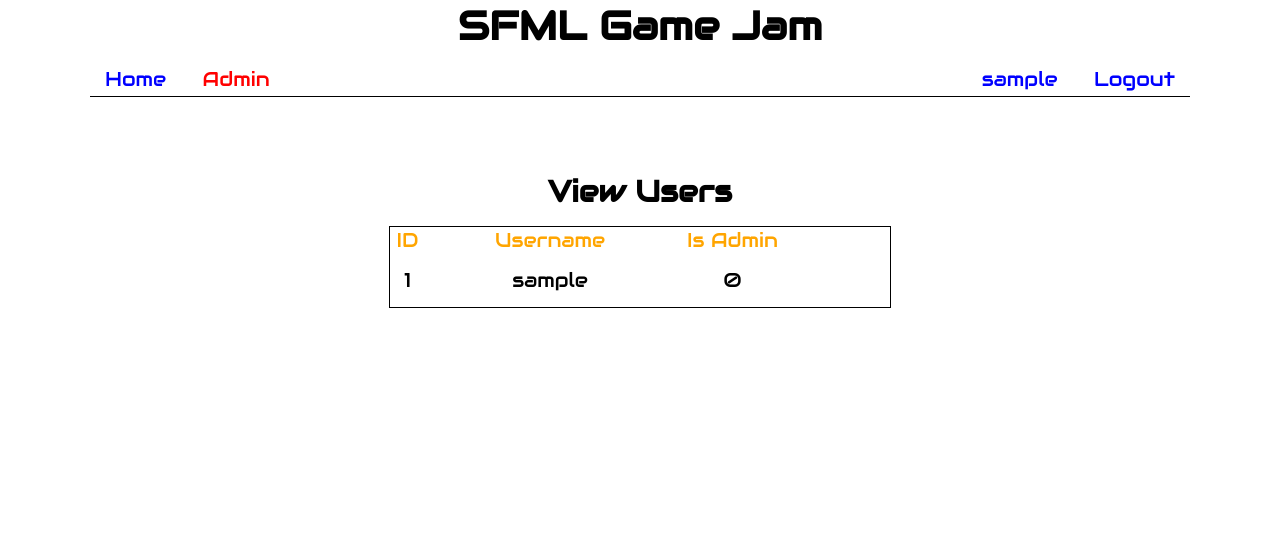
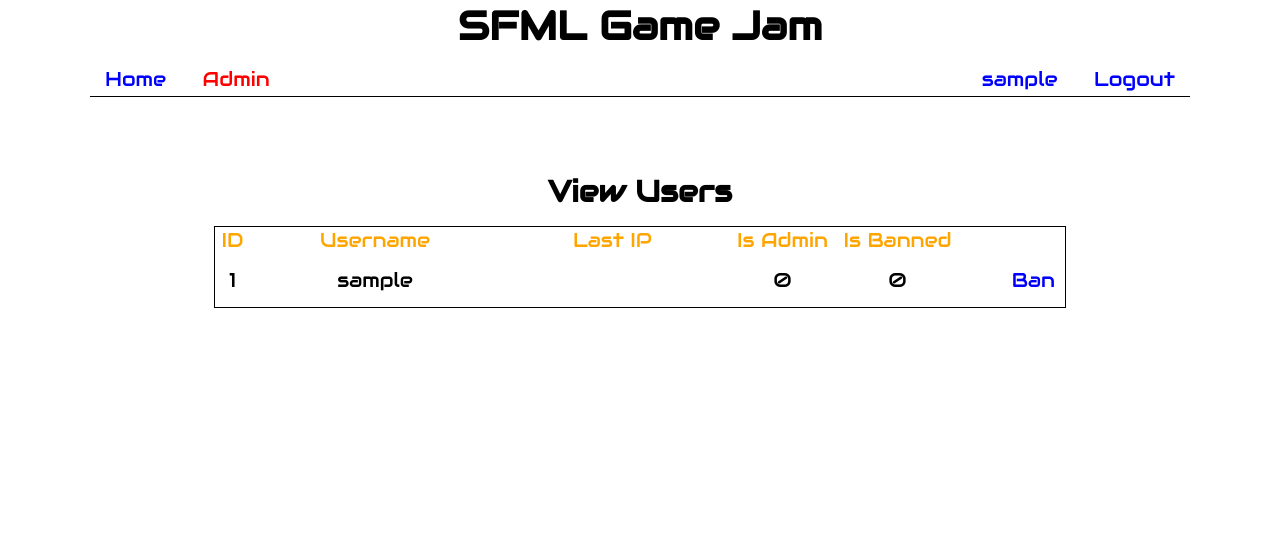
Before and after one commit to zsbzsb/sfmlgamejam-old, a PHP site: page /admin/viewusers/ in a window 1280 px wide. Shown: the top 548 px of the page. Run offline with PHP 8.4, Linux system fonts and the light colour scheme; the visitor is signed in with stand-in values (Sample User, id 1).

Commit message:
Updated the viewusers to use LastIP and IsBanned

```diff
--- a/admin/viewusers/index.php
+++ b/admin/viewusers/index.php
@@ -7,19 +7,21 @@ if (!$session->GetIsAdmin()) header("location:/");
 
 <h2>View Users</h2>
 
-<div id="form-container">
+<div id="form-container" style="width: 850px">
     <?php
         include_once $_SERVER['DOCUMENT_ROOT'].'/database/dbaccess.php';
         $dbaccess = new DBAccess();
         $connection = $dbaccess->CreateDBConnection();
-        $stmt = $connection->prepare("SELECT ID, Username, IsAdmin FROM users;");
+        $stmt = $connection->prepare("SELECT ID, Username, LastIP, IsAdmin, IsBanned FROM users;");
         $stmt->execute();
         $rows = $stmt->fetchAll();
         echo '
             <div class="row">
                 <div class="column-header" style="width: 35px;">ID</div>
                 <div class="column-header" style="width: 250px;">Username</div>
+                <div class="column-header" style="width: 225px;">Last IP</div>
                 <div class="column-header" style="width: 115px;">Is Admin</div>
+                <div class="column-header" style="width: 115px;">Is Banned</div>
             </div>
             ';
         foreach ($rows as $row)
@@ -28,7 +30,13 @@ if (!$session->GetIsAdmin()) header("location:/");
             <div class="row">
                 <div class="column-value" style="width: 35px;">'.$row['ID'].'</div>
                 <div class="column-value" style="width: 250px;">'.htmlspecialchars($row['Username']).'</div>
+                <div class="column-value" style="width: 225px;">'.$row['LastIP'].'</div>
                 <div class="column-value" style="width: 115px;">'.$row['IsAdmin'].'</div>
+                <div class="column-value" style="width: 115px;">'.$row['IsBanned'].'</div>
+            ';
+            if ($row['IsBanned'] == 0) echo '<a class="editlink" href="/admin/viewusers/ban.php/?id='.$row['ID'].'&banned=1">Ban</a>';
+            else echo '<a class="editlink" href="/admin/viewusers/ban.php/?id='.$row['ID'].'&banned=0">Unban</a>';
+            echo '
             </div>
             ';
         }
```
Also changed, not shown: admin/viewusers/ban.php (added, +8 -0 lines).
